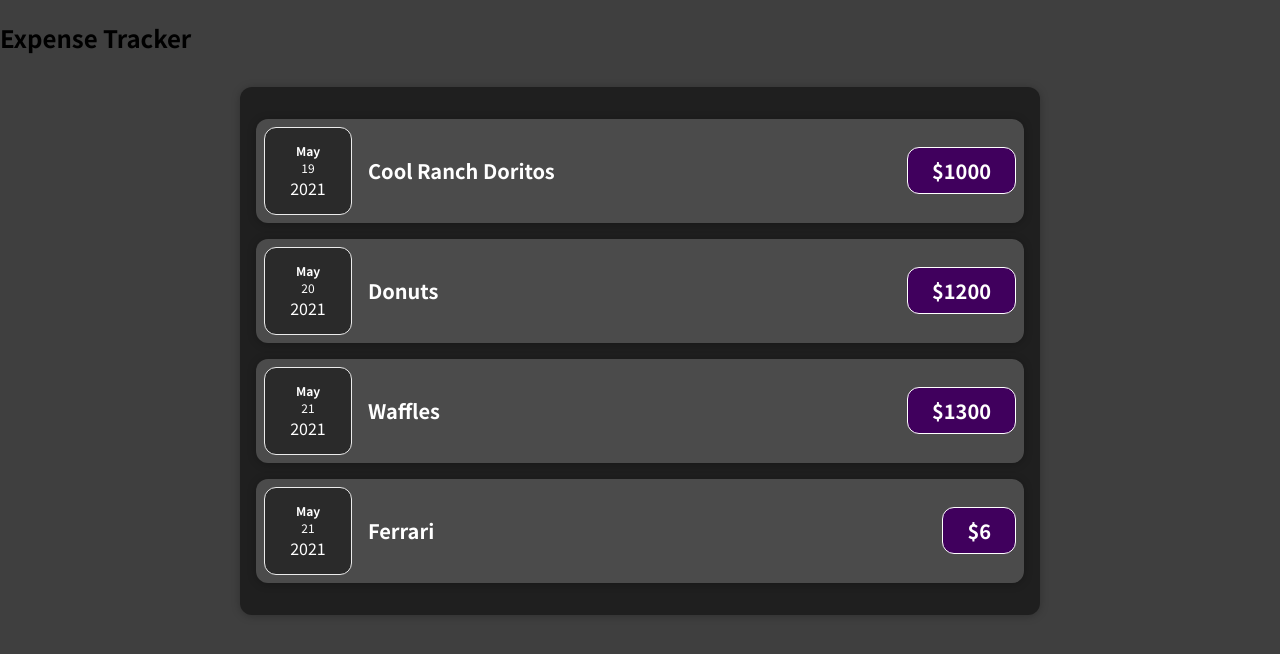
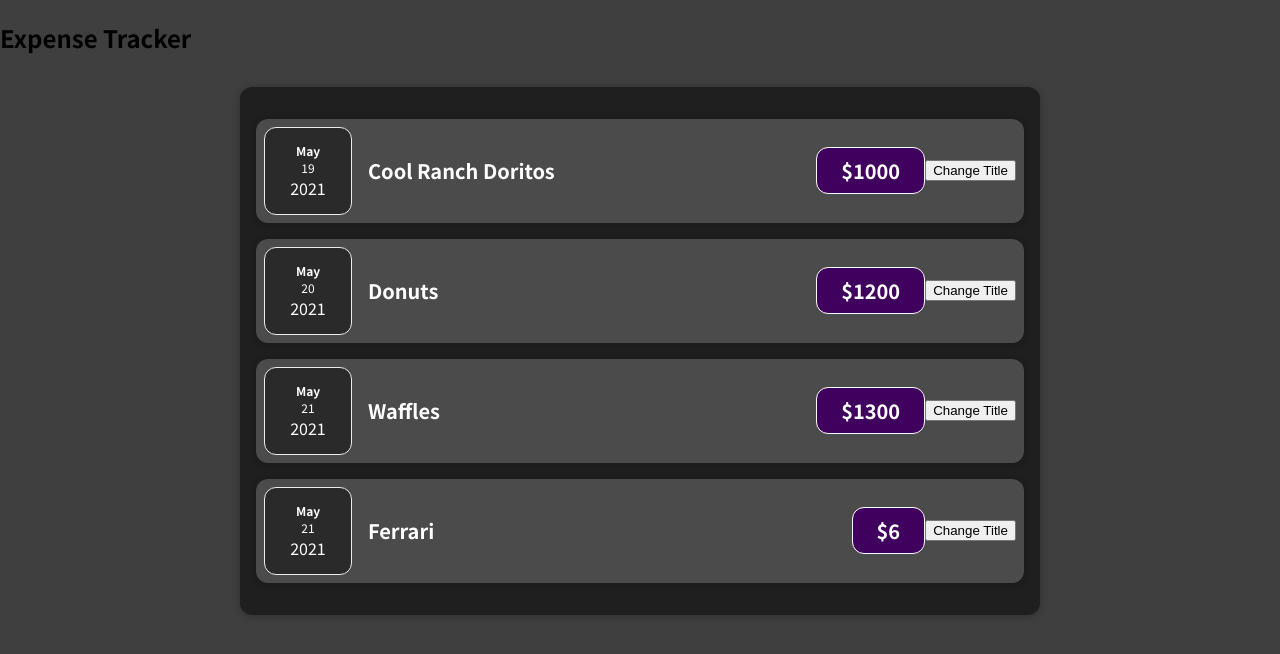
Before and after one commit to IanFerguson-36/trackin-and-reactin, a React (Create React App) app: page / in a window 1280 px wide. Shown: the top 654 px of the page. Built offline with nearby package versions, Linux system fonts and the light colour scheme.

Commit message:
created state for expense title

```diff
--- a/src/components/Expenses/ExpenseItem.js
+++ b/src/components/Expenses/ExpenseItem.js
@@ -1,18 +1,23 @@
-import React from "react";
+import React, { useState } from "react";
 import ExpenseDate from "./ExpenseDate";
 import Card from "../UI/Card";
 import "./ExpenseItem.css";
 
 const ExpenseItem = (props) => {
-  console.log(props.children);
+  const [title, setTitle] = useState(props.title);
+
+  const clickHandler = () => {
+    setTitle("Updated");
+  };
 
   return (
     <Card className="expense-item">
       <ExpenseDate date={props.date} />
       <div className="expense-item__description">
-        <h2>{props.title}</h2>
+        <h2>{title}</h2>
         <div className="expense-item__price">${props.amount}</div>
       </div>
+      <button onClick={clickHandler}>Change Title</button>
     </Card>
   );
 };
```
